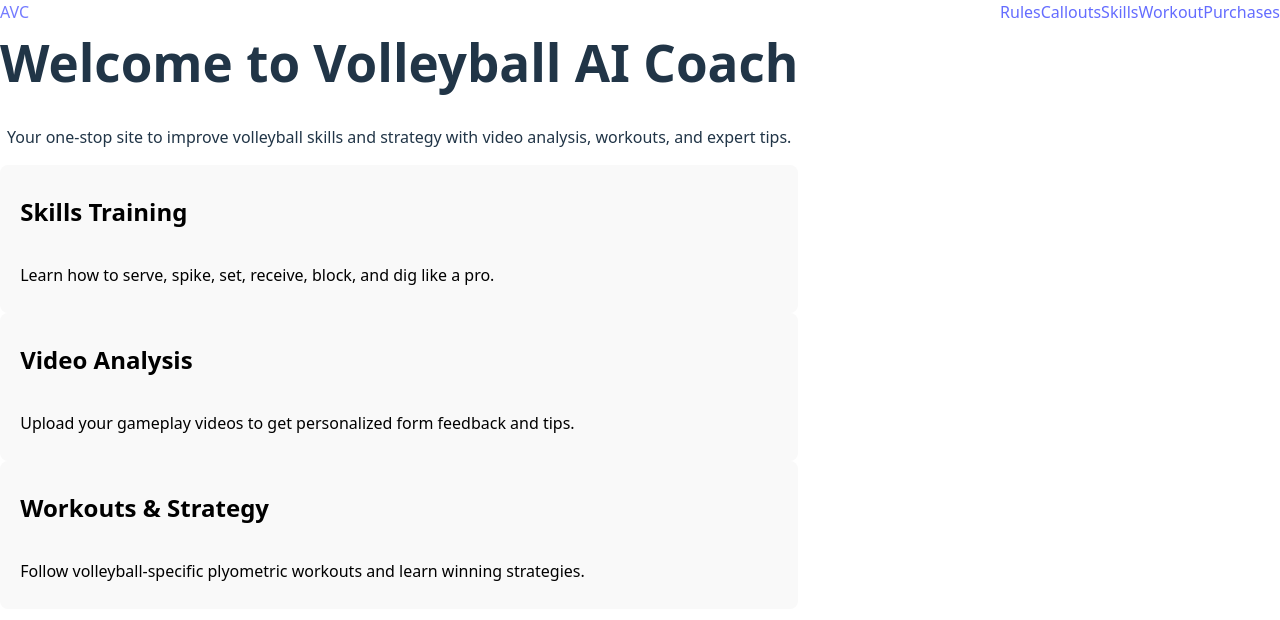
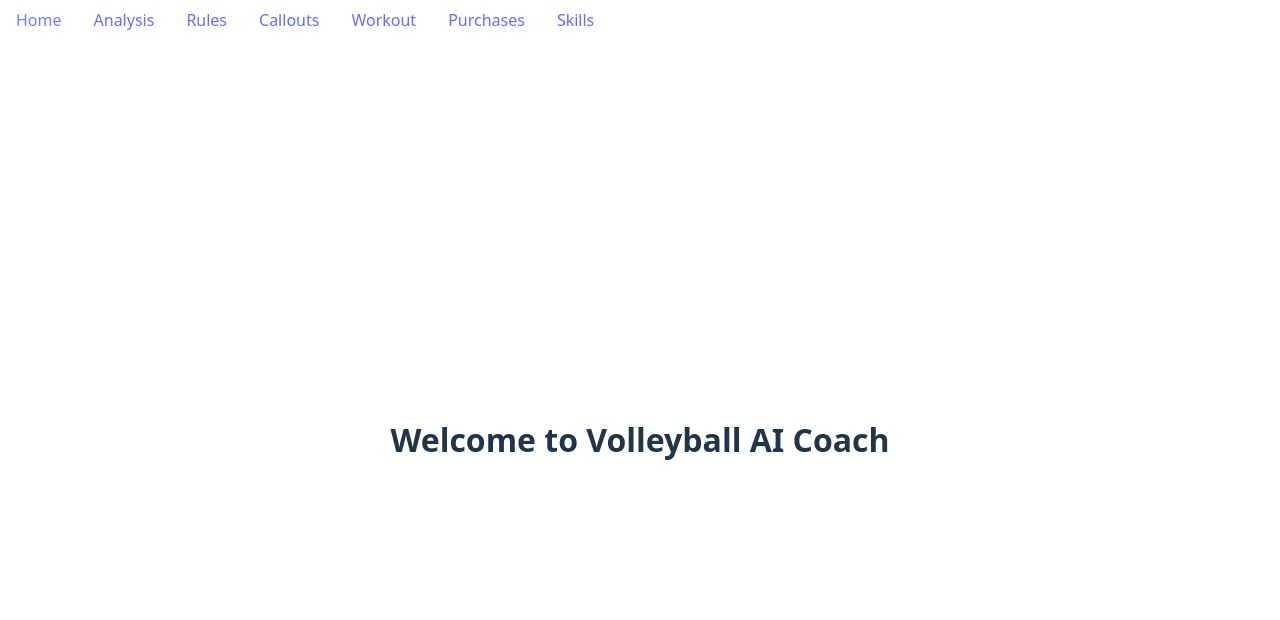
Before and after one commit to blueweriy/volleyball-ai-website, a React (Vite) app: page / in a window 1280 px wide. Shown: the top 620 px of the page. Built offline with nearby package versions, Linux system fonts and the light colour scheme.

Commit message:
Initial commit: add Volleyball AI Coach project

```diff
--- a/src/App.jsx
+++ b/src/App.jsx
@@ -1,63 +1,42 @@
-import { BrowserRouter as Router, Routes, Route, NavLink } from 'react-router-dom';
-import Home from './pages/Home';
+// src/App.jsx
+import React from 'react';
+import { BrowserRouter, Routes, Route, Link } from 'react-router-dom';
 
-// Placeholder empty pages (to avoid errors)
-const Rules = () => <div className="p-8">Rules Page</div>;
-const Callouts = () => <div className="p-8">Callouts Page</div>;
-const Skills = () => <div className="p-8">Skills Page</div>;
-const Workout = () => <div className="p-8">Workout Page</div>;
-const Purchases = () => <div className="p-8">Purchases Page</div>;
+import Home      from './pages/Home';
+import Analysis  from './pages/Analysis';
+import Rules     from './pages/Rules';
+import Callouts  from './pages/Callouts';
+import Workout   from './pages/Workout';
+import Purchases from './pages/Purchases';
+import Skills    from './pages/Skills';
 
-function App() {
+export default function App() {
   return (
-    <Router>
-      <header className="bg-white shadow fixed w-full top-0 left-0 z-50">
-        <div className="max-w-7xl mx-auto px-6 py-4 flex items-center justify-between">
-          {/* "AVC" clickable title */}
-          <NavLink to="/" className="text-3xl font-extrabold text-gray-900">
-            AVC
-          </NavLink>
+    <BrowserRouter>
+      {/* 全体をダークバックに */}
+      <div className="bg-gray-900 text-white min-h-screen">
+        {/* NavBar */}
+        <nav className="bg-black bg-opacity-80 p-4 flex flex-wrap gap-4">
+          <Link to="/"         className="hover:text-yellow-400">Home</Link>
+          <Link to="/analysis" className="hover:text-yellow-400">Analysis</Link>
+          <Link to="/rules"    className="hover:text-yellow-400">Rules</Link>
+          <Link to="/callouts" className="hover:text-yellow-400">Callouts</Link>
+          <Link to="/workout"  className="hover:text-yellow-400">Workout</Link>
+          <Link to="/purchases"className="hover:text-yellow-400">Purchases</Link>
+          <Link to="/skills"   className="hover:text-yellow-400">Skills</Link>
+        </nav>
 
-          {/* Navigation buttons */}
-          <nav className="flex space-x-6">
-            {[
-              { to: '/rules', label: 'Rules' },
-              { to: '/callouts', label: 'Callouts' },
-              { to: '/skills', label: 'Skills' },
-              { to: '/workout', label: 'Workout' },
-              { to: '/purchases', label: 'Purchases' },
-            ].map(({ to, label }) => (
-              <NavLink
-                key={to}
-                to={to}
-                className={({ isActive }) =>
-                  `px-4 py-2 rounded-lg font-semibold transition ${
-                    isActive
-                      ? 'bg-yellow-400 text-white'
-                      : 'text-gray-700 hover:bg-yellow-300 hover:text-white'
-                  }`
-                }
-              >
-                {label}
-              </NavLink>
-            ))}
-          </nav>
-        </div>
-      </header>
-
-      {/* Main content area with padding top so header doesn't overlap */}
-      <main className="pt-20 max-w-6xl mx-auto px-6 pb-12 bg-white min-h-screen text-gray-900 font-sans">
+        {/* ページコンテンツ */}
         <Routes>
-          <Route path="/" element={<Home />} />
-          <Route path="/rules" element={<Rules />} />
-          <Route path="/callouts" element={<Callouts />} />
-          <Route path="/skills" element={<Skills />} />
-          <Route path="/workout" element={<Workout />} />
+          <Route path="/"          element={<Home      />} />
+          <Route path="/analysis"  element={<Analysis  />} />
+          <Route path="/rules"     element={<Rules     />} />
+          <Route path="/callouts"  element={<Callouts  />} />
+          <Route path="/workout"   element={<Workout   />} />
           <Route path="/purchases" element={<Purchases />} />
+          <Route path="/skills"    element={<Skills    />} />
         </Routes>
-      </main>
-    </Router>
+      </div>
+    </BrowserRouter>
   );
 }
-
-export default App;
--- /dev/null
+++ b/src/components/Features.jsx
@@ -0,0 +1,30 @@
+export default function Features() {
+  const features = [
+    {
+      title: 'Skills Training',
+      description: 'Learn how to serve, spike, set, receive, block, and dig like a pro.',
+    },
+    {
+      title: 'Video Analysis',
+      description: 'Upload your gameplay videos to get personalized form feedback and tips.',
+    },
+    {
+      title: 'Workouts & Strategy',
+      description: 'Follow volleyball-specific plyometric workouts and learn winning strategies.',
+    },
+  ]
+
+  return (
+    <div className="flex flex-col gap-6">
+      {features.map((feature, i) => (
+        <div
+          key={i}
+          className="bg-neutral-900 text-white p-6 rounded-2xl shadow-lg text-center"
+        >
+          <h2 className="text-2xl font-semibold mb-2">{feature.title}</h2>
+          <p className="text-md">{feature.description}</p>
+        </div>
+      ))}
+    </div>
+  )
+}
--- /dev/null
+++ b/src/components/Navbar.jsx
@@ -0,0 +1,12 @@
+import { Link } from 'react-router-dom';
+
+export default function Navbar() {
+  return (
+    <nav className="flex p-4 bg-white shadow">
+      <Link to="/" className="mr-4">Home</Link>
+      <Link to="/analysis" className="mr-4">Analysis</Link>
+      <Link to="/rules" className="mr-4">Rules</Link>
+      <Link to="/skills">Skills</Link>
+    </nav>
+  );
+}
--- a/src/index.css
+++ b/src/index.css
@@ -2,43 +2,40 @@
 @tailwind components;
 @tailwind utilities;
 
+/* 1. Global dark theme */
 :root {
+  color-scheme: light dark;
+  --bg: #1a1a1a;
+  --fg: #f5f5f5;
+}
+
+html, body, #root {
+  margin: 0;
+  padding: 0;
+  width: 100%;
+  height: 100%;
+  background-color: var(--bg);
+  color: var(--fg);
   font-family: system-ui, Avenir, Helvetica, Arial, sans-serif;
   line-height: 1.5;
   font-weight: 400;
-
-  color-scheme: light dark;
-  color: rgba(255, 255, 255, 0.87);
-  background-color: #242424;
-
-  font-synthesis: none;
   text-rendering: optimizeLegibility;
   -webkit-font-smoothing: antialiased;
   -moz-osx-font-smoothing: grayscale;
 }
 
+/* 2. Links */
 a {
+  color: #646cff;
+  text-decoration: none;
   font-weight: 500;
-  color: #646cff;
-  text-decoration: inherit;
+  padding: 0.5rem 1rem;
 }
 a:hover {
   color: #535bf2;
 }
 
-body {
-  margin: 0;
-  display: flex;
-  place-items: center;
-  min-width: 320px;
-  min-height: 100vh;
-}
-
-h1 {
-  font-size: 3.2em;
-  line-height: 1.1;
-}
-
+/* 3. Buttons (if you use any) */
 button {
   border-radius: 8px;
   border: 1px solid transparent;
@@ -46,7 +43,8 @@ button {
   font-size: 1em;
   font-weight: 500;
   font-family: inherit;
-  background-color: #1a1a1a;
+  background-color: #333;
+  color: var(--fg);
   cursor: pointer;
   transition: border-color 0.25s;
 }
@@ -58,18 +56,24 @@ button:focus-visible {
   outline: 4px auto -webkit-focus-ring-color;
 }
 
+/* 4. Headings */
+h1, h2, h3, h4, h5, h6 {
+  color: var(--fg);
+  margin: 0;
+  padding: 0;
+}
+
+/* 5. Light-mode override (optional) */
 @media (prefers-color-scheme: light) {
   :root {
-    color: #213547;
-    background-color: #ffffff;
+    --bg: #ffffff;
+    --fg: #213547;
   }
   a:hover {
     color: #747bff;
   }
   button {
     background-color: #f9f9f9;
+    color: var(--fg);
   }
 }
-body {
-  background-color: white;
-}
--- /dev/null
+++ b/src/pages/Analysis.jsx
@@ -0,0 +1,11 @@
+// src/pages/Analysis.jsx
+import React from 'react';
+
+export default function Analysis() {
+  return (
+    <div className="min-h-screen bg-gray-100 p-8">
+      <h1 className="text-3xl font-bold mb-4">Video Analysis</h1>
+      <p>여기에 AI 기반 동작 분석 캔버스가 표시됩니다.</p>
+    </div>
+  );
+}
--- a/src/pages/Callouts.jsx
+++ b/src/pages/Callouts.jsx
@@ -1,8 +1,11 @@
-export default function Home() {
+// src/pages/Callouts.jsx
+import React from 'react';
+
+export default function Callouts() {
   return (
-    <div>
-      <h1 className="text-4xl font-bold mb-4">Welcome to Volleyball AI Coach</h1>
-      <p>Your one-stop site to improve volleyball call outs!</p>
+    <div className="min-h-screen bg-gray-100 p-8">
+      <h1 className="text-3xl font-bold mb-4">Callouts</h1>
+      <p>여기에 Callouts(코치 멘트) 설명이 들어갑니다.</p>
     </div>
-  )
+  );
 }
--- a/src/pages/Home.jsx
+++ b/src/pages/Home.jsx
@@ -1,41 +1,10 @@
+// src/pages/Home.jsx
+import React from 'react';
+
 export default function Home() {
   return (
-    <div className="bg-white min-h-screen text-gray-900 font-sans">
-      <main className="max-w-6xl mx-auto p-8">
-        <h1 className="text-5xl font-extrabold mb-10 text-center">
-          Welcome to Volleyball AI Coach
-        </h1>
-        <p className="text-lg mb-14 max-w-3xl mx-auto text-center leading-relaxed">
-          Your one-stop site to improve volleyball skills and strategy with video analysis, workouts, and expert tips.
-        </p>
-
-        <section className="grid grid-cols-1 sm:grid-cols-3 gap-10">
-          {[
-            {
-              title: 'Skills Training',
-              description: 'Learn how to serve, spike, set, receive, block, and dig like a pro.',
-            },
-            {
-              title: 'Video Analysis',
-              description: 'Upload your gameplay videos to get personalized form feedback and tips.',
-            },
-            {
-              title: 'Workouts & Strategy',
-              description: 'Follow volleyball-specific plyometric workouts and learn winning strategies.',
-            },
-          ].map(({ title, description }) => (
-            <button
-              key={title}
-              className="bg-blue-100 hover:bg-yellow-400 hover:text-white transition-colors duration-300
-                         p-6 rounded-lg shadow-md flex flex-col justify-between
-                         cursor-pointer focus:outline-yellow-500 focus:ring-4 focus:ring-yellow-300"
-            >
-              <h2 className="text-2xl font-semibold mb-3 text-blue-900">{title}</h2>
-              <p className="text-base text-blue-800">{description}</p>
-            </button>
-          ))}
-        </section>
-      </main>
+    <div className="min-h-screen bg-gray-900 text-white flex items-center justify-center">
+      <h1 className="text-4xl font-bold">Welcome to Volleyball AI Coach</h1>
     </div>
   );
 }
--- a/src/pages/Purchases.jsx
+++ b/src/pages/Purchases.jsx
@@ -1,8 +1,11 @@
-export default function Home() {
+// src/pages/Purchases.jsx
+import React from 'react';
+
+export default function Purchases() {
   return (
-    <div>
-      <h1 className="text-4xl font-bold mb-4">Welcome to Volleyball AI Coach</h1>
-      <p>Your one-stop site to improve volleyball purchases!</p>
+    <div className="min-h-screen bg-gray-100 p-8">
+      <h1 className="text-3xl font-bold mb-4">Purchases</h1>
+      <p>여기에 구독/구매 옵션이 표시됩니다.</p>
     </div>
-  )
+  );
 }
--- a/src/pages/Rules.jsx
+++ b/src/pages/Rules.jsx
@@ -1,8 +1,11 @@
-export default function Home() {
+// src/pages/Rules.jsx
+import React from 'react';
+
+export default function Rules() {
   return (
-    <div>
-      <h1 className="text-4xl font-bold mb-4">Welcome to Volleyball AI Coach</h1>
-      <p>Your one-stop site to improve volleyball rules!</p>
+    <div className="min-h-screen bg-gray-100 p-8">
+      <h1 className="text-3xl font-bold mb-4">Basic Rules</h1>
+      <p>여기에 배구 기본 룰 설명이 들어갑니다.</p>
     </div>
-  )
+  );
 }
--- a/src/pages/Skills.jsx
+++ b/src/pages/Skills.jsx
@@ -1,8 +1,11 @@
-export default function Home() {
+// src/pages/Skills.jsx
+import React from 'react';
+
+export default function Skills() {
   return (
-    <div>
-      <h1 className="text-4xl font-bold mb-4">Welcome to Volleyball AI Coach</h1>
-      <p>Your one-stop site to improve volleyball skills!</p>
+    <div className="min-h-screen bg-gray-100 p-8">
+      <h1 className="text-3xl font-bold mb-4">Skills Training</h1>
+      <p>여기에 서브, 스파이크, 리시브 등 기술 연습 내용이 들어갑니다.</p>
     </div>
-  )
+  );
 }
--- a/src/pages/Workout.jsx
+++ b/src/pages/Workout.jsx
@@ -1,8 +1,11 @@
-export default function Home() {
+// src/pages/Workout.jsx
+import React from 'react';
+
+export default function Workout() {
   return (
-    <div>
-      <h1 className="text-4xl font-bold mb-4">Welcome to Volleyball AI Coach</h1>
-      <p>Your one-stop site to improve volleyball workouts!</p>
+    <div className="min-h-screen bg-gray-100 p-8">
+      <h1 className="text-3xl font-bold mb-4">Workout</h1>
+      <p>여기에 운동 루틴과 드릴이 표시됩니다.</p>
     </div>
-  )
+  );
 }
```
